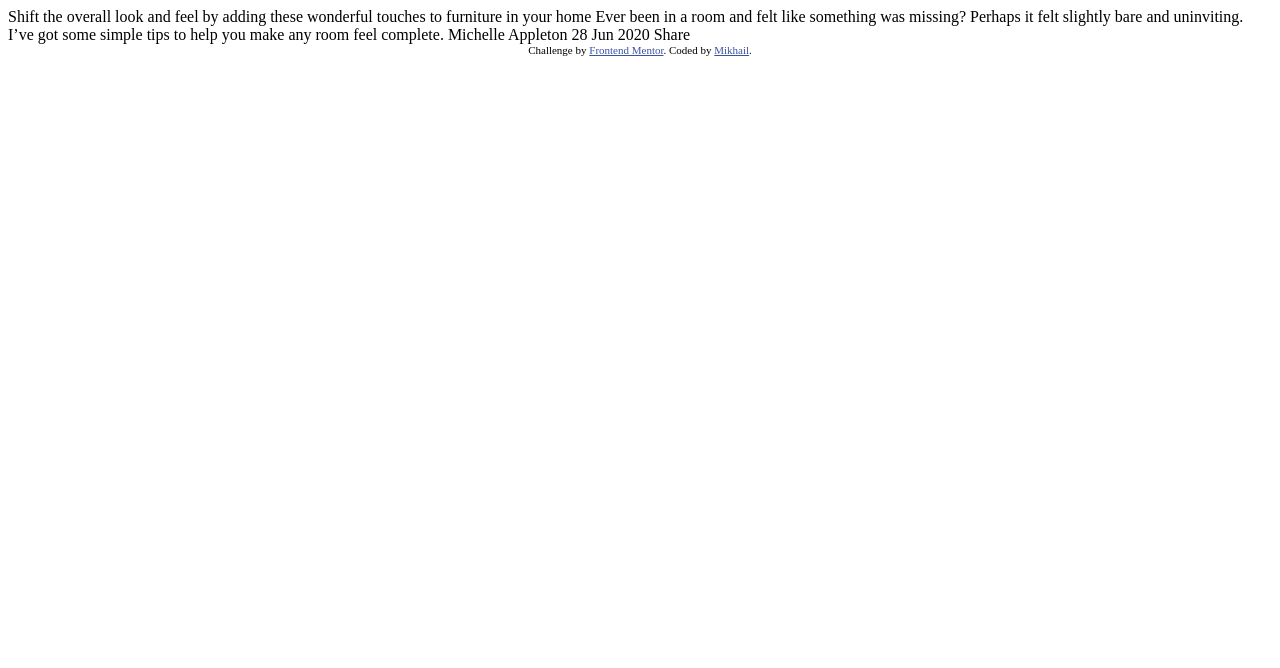
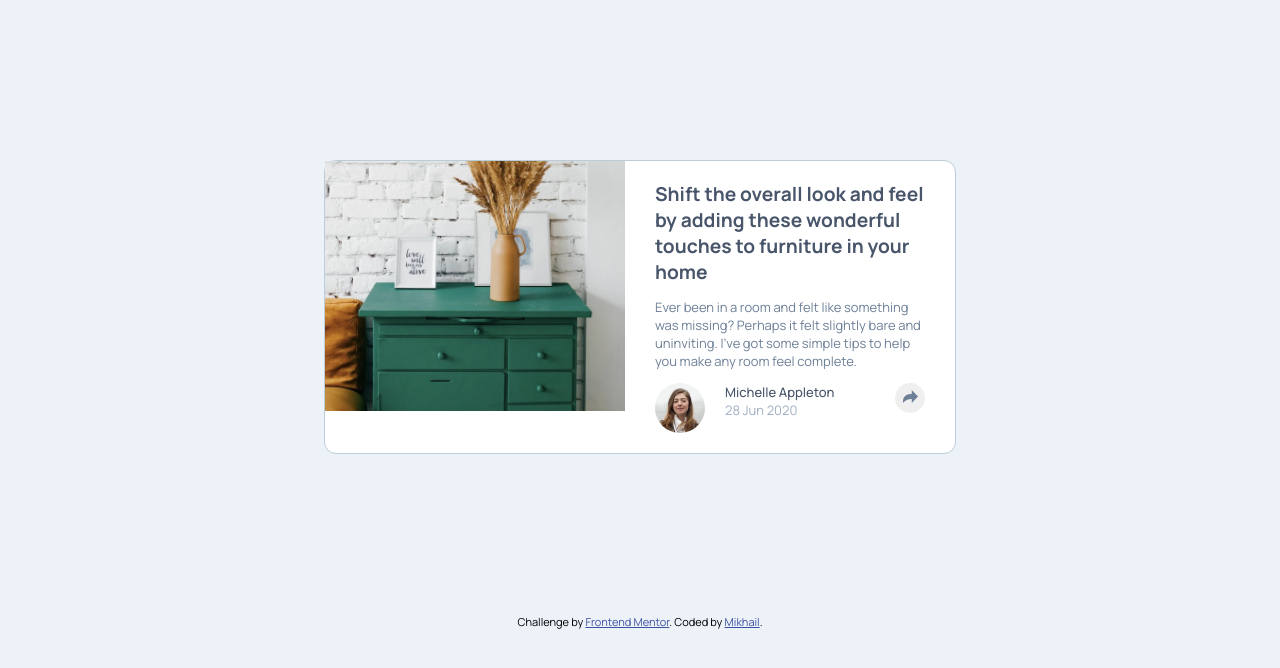
Before and after one commit to mikhail-w/article-preview-component, a plain HTML site: page index.html in a window 1280 px wide. Drawn offline with Linux system fonts and the light colour scheme.

Commit message:
add css rules

```diff
--- a/index.html
+++ b/index.html
@@ -3,25 +3,53 @@
   <head>
     <meta charset="UTF-8" />
     <meta name="viewport" content="width=device-width, initial-scale=1.0" />
-    <!-- displays site properly based on user's device -->
-
     <link
       rel="icon"
       type="image/png"
       sizes="32x32"
       href="./images/favicon-32x32.png"
     />
-
+    <link rel="preconnect" href="https://fonts.googleapis.com" />
+    <link rel="preconnect" href="https://fonts.gstatic.com" crossorigin />
+    <link
+      href="https://fonts.googleapis.com/css2?family=Manrope:wght@200..800&display=swap"
+      rel="stylesheet"
+    />
     <link rel="stylesheet" href="./style.css" />
 
     <title>Frontend Mentor | Article preview component</title>
   </head>
   <body>
-    Shift the overall look and feel by adding these wonderful touches to
-    furniture in your home Ever been in a room and felt like something was
-    missing? Perhaps it felt slightly bare and uninviting. I’ve got some simple
-    tips to help you make any room feel complete. Michelle Appleton 28 Jun 2020
-    Share
+    <div class="container">
+      <div class="card">
+        <img class="card-img" src="./images/drawers.jpg" alt="drawers" />
+        <div class="card-items">
+          <div class="heading">
+            Shift the overall look and feel by adding these wonderful touches to
+            furniture in your home
+          </div>
+          <p>
+            Ever been in a room and felt like something was missing? Perhaps it
+            felt slightly bare and uninviting. I’ve got some simple tips to help
+            you make any room feel complete.
+          </p>
+          <div class="avatar-section">
+            <img
+              class="avatar-img"
+              src="./images/avatar-michelle.jpg"
+              alt="avatar"
+            />
+            <div class="name-date-section">
+              <div class="name">Michelle Appleton</div>
+              <div class="date">28 Jun 2020</div>
+            </div>
+            <button class="share-button">
+              <img src="./images/icon-share.svg" alt="share icon" />
+            </button>
+          </div>
+        </div>
+      </div>
+    </div>
 
     <div class="attribution">
       Challenge by
--- a/style.css
+++ b/style.css
@@ -1,3 +1,87 @@
+:root {
+  --dark-grey-blue: hsl(217, 19%, 35%);
+  --desat-blue: hsl(214, 17%, 51%);
+  --grey-blue: hsl(212, 23%, 69%);
+  --light-grey-blue: hsl(210, 46%, 95%)
+}
+
+* {
+  box-sizing: border-box;
+}
+
+body {
+  font-size: 13px;
+  font-family: "Manrope", sans-serif;
+  background-color: var(--light-grey-blue);
+}
+
+.container {
+  max-width: 50%;
+  margin: 20vh auto;
+}
+
+.card {
+  display: flex;
+  background-color: white;
+  border: 1px solid #bacdd8;
+  border-radius: 12px;
+  /* outline: 1px solid red; */
+  /* flex-wrap: wrap; */
+}
+
+.card-img {
+  width: 100%;
+  max-width: 300px;
+  height: 250px;
+  object-fit: cover;
+}
+
+.card-items {
+  /* outline: 2px solid green; */
+  display: flex;
+  flex-direction: column;
+  justify-content: space-between;
+  padding: 20px 30px;
+}
+
+.heading {
+  font-size: 1.2rem;
+  font-weight: 700;
+  color: var(--dark-grey-blue);
+}
+
+p {
+  color: var(--desat-blue);
+}
+
+.avatar-section {
+  display: flex;
+  justify-content: start;
+}
+
+.avatar-img {
+  height: 50px;
+  border-radius: 50px;
+  margin-right: 20px;
+}
+
+.name {
+  color: var(--dark-grey-blue);
+  font-weight: 500;
+}
+
+.date {
+  color: var(--grey-blue);
+}
+
+.share-button {
+  margin-left: auto;
+  height: 30px;
+  width: 30px;
+  border: none;
+  border-radius: 50px;
+}
+
 .attribution {
   font-size: 11px;
   text-align: center;
```
Lines whose indentation alone changed are shown as unchanged.
